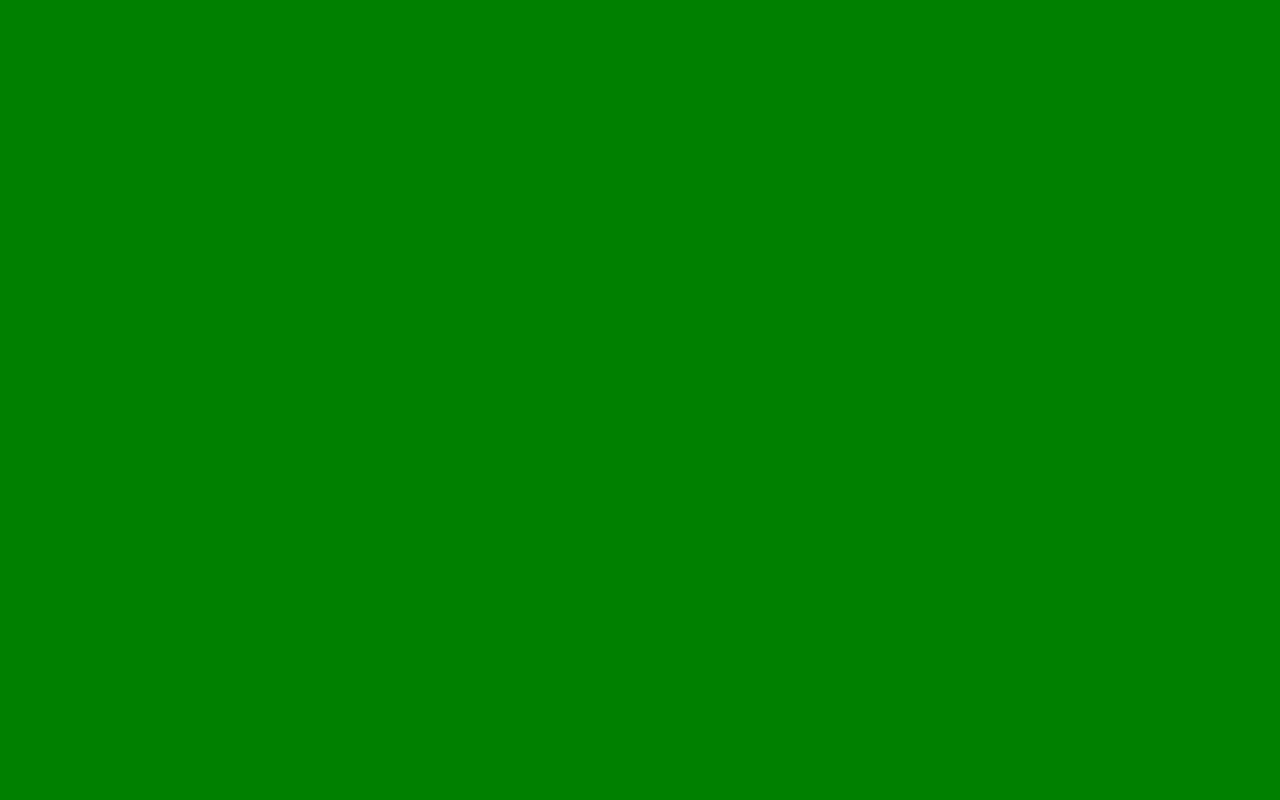
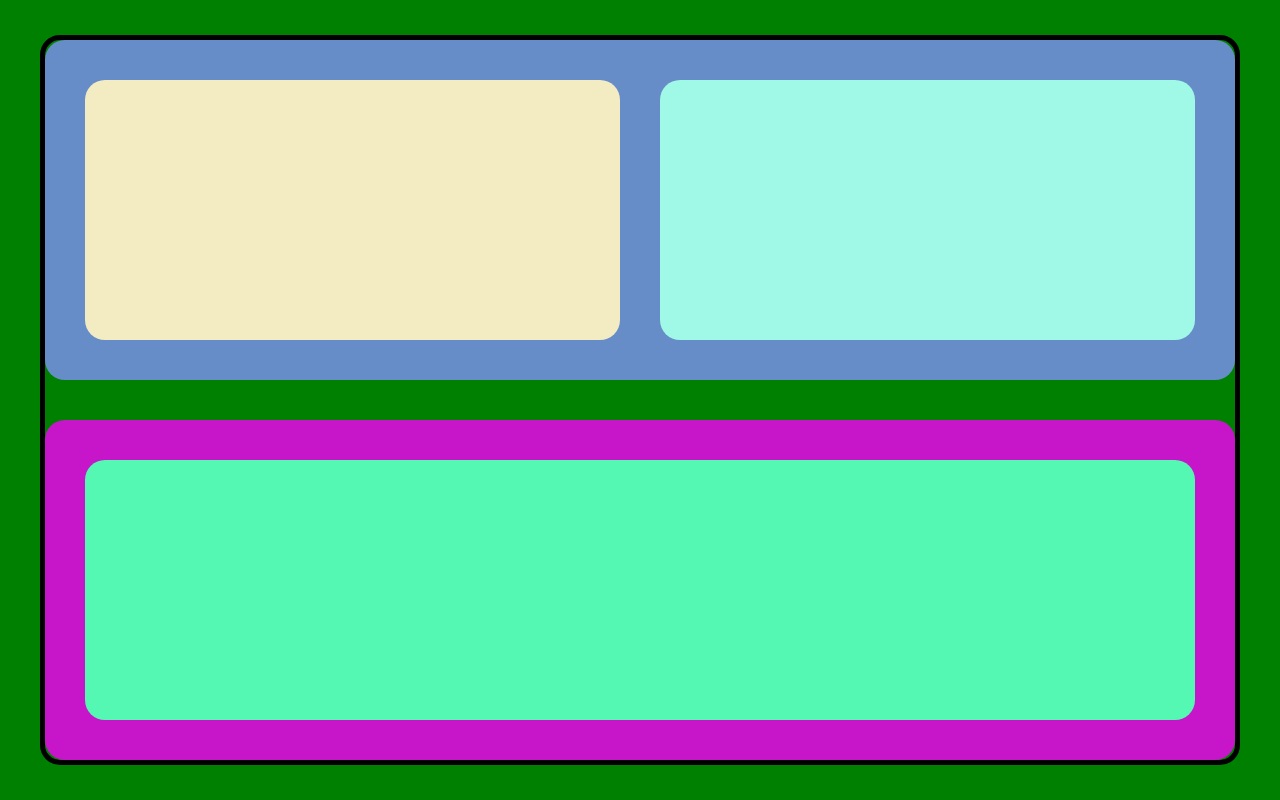
Before and after one commit to pactmd/sune, a Nuxt app: page / in a window 1280 px wide. Built offline with nearby package versions, Linux system fonts and the light colour scheme.

Commit message:
datamodel and column rendering

```diff
--- a/src/components/Tile.vue
+++ b/src/components/Tile.vue
@@ -1,25 +1,49 @@
 <template>
-    <div v-for="(tile, index) in tileprop.horizontal" :key="index" :style="{backgroundColor: backgroundColor}" class="tile">
-        <Tile :level="tile.level" :horizontal="tile.horizontal"></Tile>
+    <div class="tile-wrapper">
+        <div v-for="(_, columnIndex) in props.tiledata.children" :key="columnIndex" :style="{backgroundColor: randomColor()}" class="tile column">
+            <div v-for="(row, rowIndex) in props.tiledata.children[columnIndex]" :key="rowIndex" :style="{backgroundColor: randomColor()}" class="tile row">
+                <Tile :depth="props.depth + 1" :tiledata="row"></Tile>
+            </div>
+        </div>
     </div>
 </template>
 
 <script setup lang="ts">
-import type { TileData } from '~/types/tiledata';
+const props = defineProps<{
+    depth: number,
+    tiledata: TileData,
+}>()
 
-const tileprop = defineProps<TileData>()
+const randomInt = (min: number, max: number) => {
+    return Math.floor(Math.random() * (max - min + 1)) + min;
+}
 
-const colors = ['red', 'blue', 'orange', 'yellow'];
-const backgroundColor = ref(colors[tileprop.level])
+function randomColor() {
+    const h = randomInt(0, 360);
+    const s = randomInt(42, 98);
+    const l = randomInt(40, 90);
+    return `hsl(${h},${s}%,${l}%)`;
+}
 </script>
 
 <style scoped>
+.tile-wrapper {
+    display: flex;
+    justify-content: center;
+    align-items: center;
+    flex-direction: column;
+    width: 100%;
+    height: 100%;
+    gap: 40px;
+}
+
 .tile {
     display: flex;
     justify-content: center;
     align-items: center;
     box-sizing: border-box;
     padding: 40px;
+    gap: 40px;
     width: 100%;
     height: 100%;
     border-radius: 20px;
--- a/src/pages/index.vue
+++ b/src/pages/index.vue
@@ -1,29 +1,33 @@
 <template>
     <div class="tile-container">
-        <Tile :level="tiledata.level" :horizontal="tiledata.horizontal"></Tile>
+        <div class="tile-area">
+            <Tile :depth="0" :tiledata="tiledata"></Tile>
+        </div>
     </div>
 </template>
 
 <script setup lang="ts">
-import type { TileData } from '~/types/tiledata';
+// import type { TileData } from '~/types/tiledata';
 
 const tiledata: TileData = reactive({
-    level: 0,
-    horizontal: [
-        {
-            level: 1,
-            horizontal: [
-                {
-                    level: 2,
-                    horizontal: [
-                        {
-                            level: 3,
-                            horizontal: []
-                        }
-                    ]
-                }
-            ]
-        }
+    id: "id1",
+    children: [
+        [
+            {
+                id: "id2",
+                children: []
+            },
+            {
+                id: "id3",
+                children: []
+            }
+        ],
+        [
+            {
+                id: "id4",
+                children: []
+            }
+        ]
     ]
 })
 </script>
@@ -39,4 +43,11 @@ const tiledata: TileData = reactive({
     width: 100%;
     height: 100%;
 }
+
+.tile-area {
+    width: 100%;
+    height: 100%;
+    border: 5px solid black;
+    border-radius: 20px;
+}
 </style>
```
Also changed, not shown: src/types/tiledata.d.ts (+3 -4 lines).
